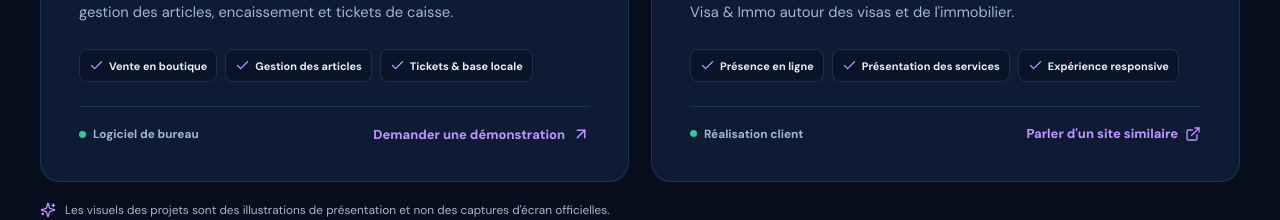
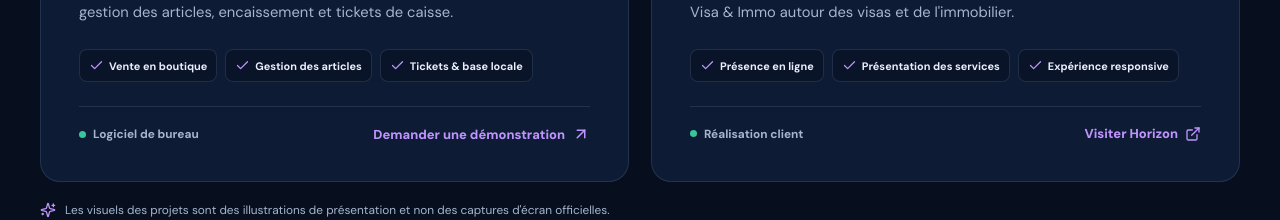
Before and after one commit to hamapixel/nexora-technologies, a React (Vite) app: page / in a window 1280 px wide. Shown: the part 3920-4140 px from the top of the page. Built offline with nearby package versions, Linux system fonts and the light colour scheme.

Commit message:
i18n: direct Horizon portfolio calls to verified official website in four locales

```diff
--- a/src/i18n.js
+++ b/src/i18n.js
@@ -60,7 +60,7 @@ export const translations = {
       projects: [
         { type: "SaaS · Gestion commerciale", desc: "Une plateforme de gestion commerciale conçue pour aider les entreprises à piloter leurs opérations depuis un seul espace.", features: ["Stocks & multi-dépôts", "Ventes, achats & caisse", "Factures & suivi client"], status: "Plateforme en ligne", action: "Visiter StockPro" },
         { type: "Logiciel Windows · Commerce textile", desc: "Un logiciel de vente d'habits pensé pour le quotidien des boutiques : gestion des articles, encaissement et tickets de caisse.", features: ["Vente en boutique", "Gestion des articles", "Tickets & base locale"], status: "Logiciel de bureau", action: "Demander une démonstration" },
-        { type: "Site web · Projet client", desc: "Conception d'un site professionnel pour présenter les activités d'Horizon Visa & Immo autour des visas et de l'immobilier.", features: ["Présence en ligne", "Présentation des services", "Expérience responsive"], status: "Réalisation client", action: "Parler d'un site similaire" },
+        { type: "Site web · Projet client", desc: "Conception d'un site professionnel pour présenter les activités d'Horizon Visa & Immo autour des visas et de l'immobilier.", features: ["Présence en ligne", "Présentation des services", "Expérience responsive"], status: "Réalisation client", action: "Visiter Horizon" },
       ],
     },
     artwork: {
@@ -247,7 +247,7 @@ export const translations = {
       projects: [
         { type: "SaaS · Business management", desc: "A management platform helping companies run their daily operations from one place.", features: ["Inventory & multiple warehouses", "Sales, purchasing & cash register", "Invoices & customer tracking"], status: "Live platform", action: "Visit StockPro" },
         { type: "Windows software · Clothing retail", desc: "A clothing retail application designed for day-to-day shop operations: product management, checkout and receipts.", features: ["In-store sales", "Product management", "Receipts & local database"], status: "Desktop application", action: "Request a demo" },
-        { type: "Website · Client project", desc: "A professional website designed to present Horizon Visa & Immo's visa and real-estate services.", features: ["Online presence", "Service presentation", "Responsive experience"], status: "Client project", action: "Discuss a similar website" },
+        { type: "Website · Client project", desc: "A professional website designed to present Horizon Visa & Immo's visa and real-estate services.", features: ["Online presence", "Service presentation", "Responsive experience"], status: "Client project", action: "Visit Horizon" },
       ],
     },
     artwork: {
@@ -434,7 +434,7 @@ export const translations = {
       projects: [
         { type: "SaaS · Jago ɲɛnabɔli", desc: "Jago ɲɛnabɔli baarakɛminɛn min bɛ jago tigiw dɛmɛ u ka baaraw ɲɛnabɔli la yɔrɔ kelen na.", features: ["Stock ani magazin caman", "Feereli, sanli ani caisse", "Facture ani kliyan kɔlɔsili"], status: "Bɛ internet kan", action: "StockPro lajɛ" },
         { type: "Windows logiciel · Fani feereli", desc: "Logiciel min dilannen don fani feereli yɔrɔw kama: fɛn ɲɛnabɔli, feereli ani tikɛtiw.", features: ["Butiki feereli", "Fɛnw ɲɛnabɔli", "Tikɛtiw ani donanw"], status: "Ordinatɛri logiciel", action: "Jirali ɲini" },
-        { type: "Site web · Kliyan ka baara", desc: "An ye Horizon Visa & Immo ka site web dilan walasa u ka visa ani imobilier baaraw ka jira.", features: ["Internet kan jirali", "Baaraw jirali", "Telefɔni kan fana"], status: "Kliyan ka baara", action: "An ka kuma site in na" },
+        { type: "Site web · Kliyan ka baara", desc: "An ye Horizon Visa & Immo ka site web dilan walasa u ka visa ani imobilier baaraw ka jira.", features: ["Internet kan jirali", "Baaraw jirali", "Telefɔni kan fana"], status: "Kliyan ka baara", action: "Horizon ka site lajɛ" },
       ],
     },
     artwork: {
@@ -621,7 +621,7 @@ export const translations = {
       projects: [
         { type: "SaaS · Gestión comercial", desc: "Una plataforma de gestión comercial que permite a las empresas controlar sus operaciones desde un único lugar.", features: ["Inventario y varios almacenes", "Ventas, compras y caja", "Facturas y seguimiento de clientes"], status: "Plataforma en línea", action: "Visitar StockPro" },
         { type: "Software Windows · Tiendas de ropa", desc: "Un programa de ventas para tiendas de ropa: gestión de artículos, cobros y recibos.", features: ["Ventas en tienda", "Gestión de artículos", "Recibos y base de datos local"], status: "Aplicación de escritorio", action: "Solicitar una demostración" },
-        { type: "Sitio web · Proyecto de cliente", desc: "Diseño de un sitio web profesional para presentar los servicios de visados e inmobiliaria de Horizon Visa & Immo.", features: ["Presencia en línea", "Presentación de servicios", "Diseño adaptable"], status: "Proyecto de cliente", action: "Hablar de un sitio similar" },
+        { type: "Sitio web · Proyecto de cliente", desc: "Diseño de un sitio web profesional para presentar los servicios de visados e inmobiliaria de Horizon Visa & Immo.", features: ["Presencia en línea", "Presentación de servicios", "Diseño adaptable"], status: "Proyecto de cliente", action: "Visitar Horizon" },
       ],
     },
     artwork: {
```
